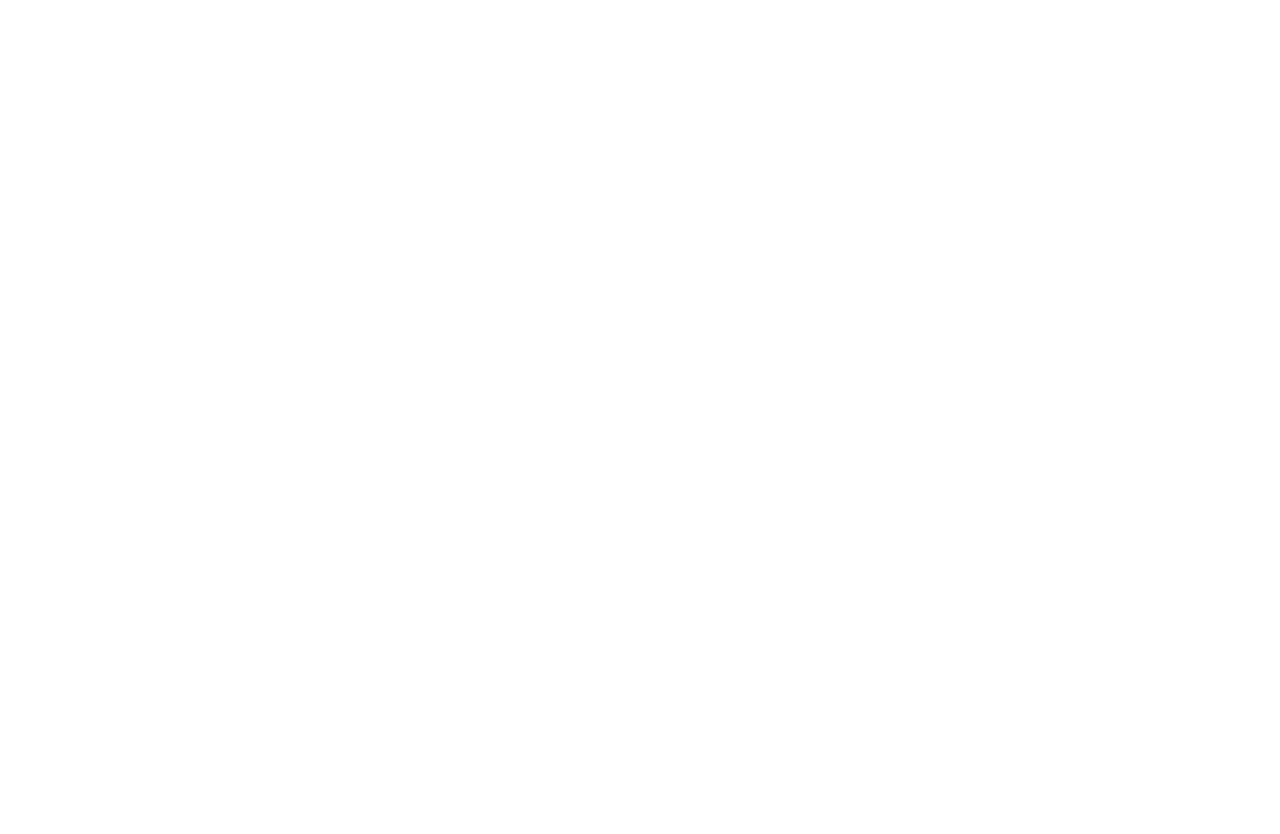
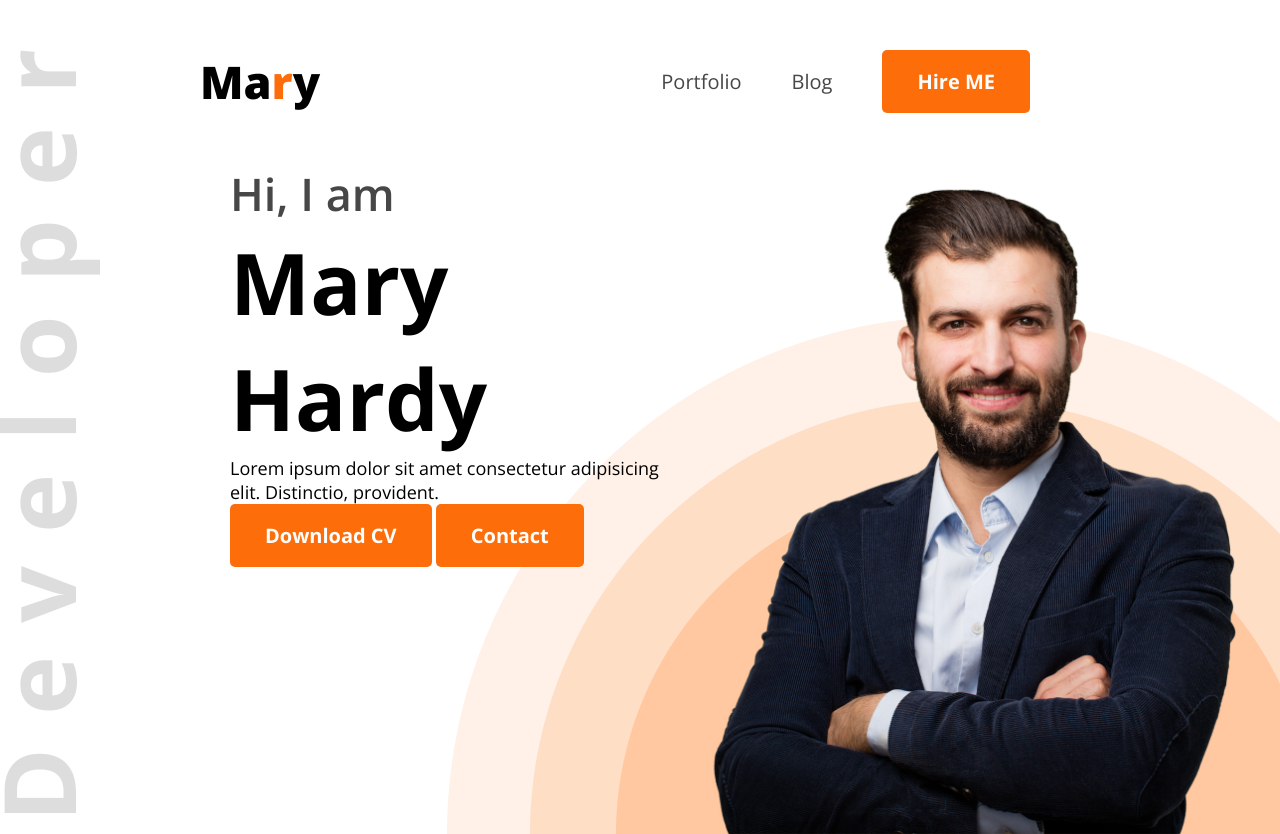
Before and after one commit to Atef-Abrar-Bhuyian/Dev-Portfolio, a plain HTML site: page index.html in a window 1280 px wide. Before the commit the page ends 800 px from the top, so only its background shows below. Drawn offline with nearby package versions, Linux system fonts and the light colour scheme.

Commit message:
banner section added

```diff
--- a/index.html
+++ b/index.html
@@ -5,12 +5,30 @@
     <meta charset="UTF-8">
     <meta name="viewport" content="width=device-width, initial-scale=1.0">
     <link rel="stylesheet" href="styles/style.css">
-    <title>Document</title>
+    <title>Web Developer Portfolio</title>
 </head>
 
 <body>
-    <header>
-        <nav></nav>
+    <header class="header">
+        <nav>
+            <h3 class="nav-title">Ma<span class="text-primary">r</span>y</h3>
+            <ul>
+                <li><a class="dark2" href="">Portfolio</a></li>
+                <li><a class="dark2" href="">Blog</a></li>
+                <li><a class="dark2" href=""><button class="btn-primary">Hire ME</button></a></li>
+            </ul>
+        </nav>
+        <div class="banner">
+            <div class="banner-content">
+                <h4 class="banner-greeting dark2">Hi, I am</h4>
+                <h1 class="banner-title">Mary Hardy</h1>
+                <p class="banner-description">Lorem ipsum dolor sit amet consectetur adipisicing elit. Distinctio,
+                    provident.</p>
+                <button class="btn-primary">Download CV</button>
+                <button class="btn-primary">Contact</button>
+            </div>
+            <img class="banner-profile-pic" src="images/hardy.png" alt="">
+        </div>
     </header>
     <section>
 
--- a/styles/style.css
+++ b/styles/style.css
@@ -0,0 +1,97 @@
+@import url('https://fonts.googleapis.com/css2?family=Open+Sans:ital,wght@0,300..800;1,300..800&display=swap');
+/* font-family: "Open Sans", sans-serif; */
+
+*{
+    font-family: "Open Sans", sans-serif;
+    margin: 0;
+    padding: 0;
+}
+
+/* shared style */
+.text-primary{
+    color: #FD6E0A;
+}
+
+.dark2{
+    color: #474747 ;
+}
+
+.btn-primary{
+    background-color: #FD6E0A;
+    font-weight: bold;
+    font-size: 20px;
+    color: white;
+    padding: 18px 35px;
+    border: none;
+    border-radius: 5px;
+}
+
+/* header */
+
+.header{
+    background-image: url("../images/developer.png"),url("../images/header_bg.png");
+    background-repeat: no-repeat;
+    background-position: top left, bottom right;
+}
+
+
+/* nav styles */
+nav{
+    display: flex;
+    align-items: center;
+    justify-content: space-between;
+    margin: 50px 200px;
+}
+
+.nav-title{
+    font-weight: 800;
+    font-size: 45px;
+}
+
+nav ul li{
+    list-style: none;
+    margin-right: 50px;
+}
+
+nav ul{
+    display: flex;
+    align-items: center;
+}
+
+nav li a{
+    text-decoration: none;
+    font-size: 20px;
+
+}
+
+
+/* banner styles */
+.banner{
+    display: flex;
+    justify-content: space-between;
+    margin: 0 35px 0 230px;
+}
+
+.banner-content{
+    max-width: 580px;
+}
+
+.banner-greeting{
+    font-size: 45px;
+    font-weight: 600;
+}
+
+.banner-title{
+    font-weight: bold;
+    font-size: 85px;
+
+}
+
+.banner-description{
+    font-size: 18px;
+}
+
+.banner-profile-pic{
+    width: 580px;
+
+}
```
Also changed, not shown: images/developer.png (added), images/hardy.png (added), images/header_bg.png (added), images/icons/facebook.png (added), images/icons/insta.png (added), images/icons/js.png (added), images/icons/mongo.png (added), images/icons/nodejs.png (added), images/icons/react.png (added), images/icons/twitter.png (added).
